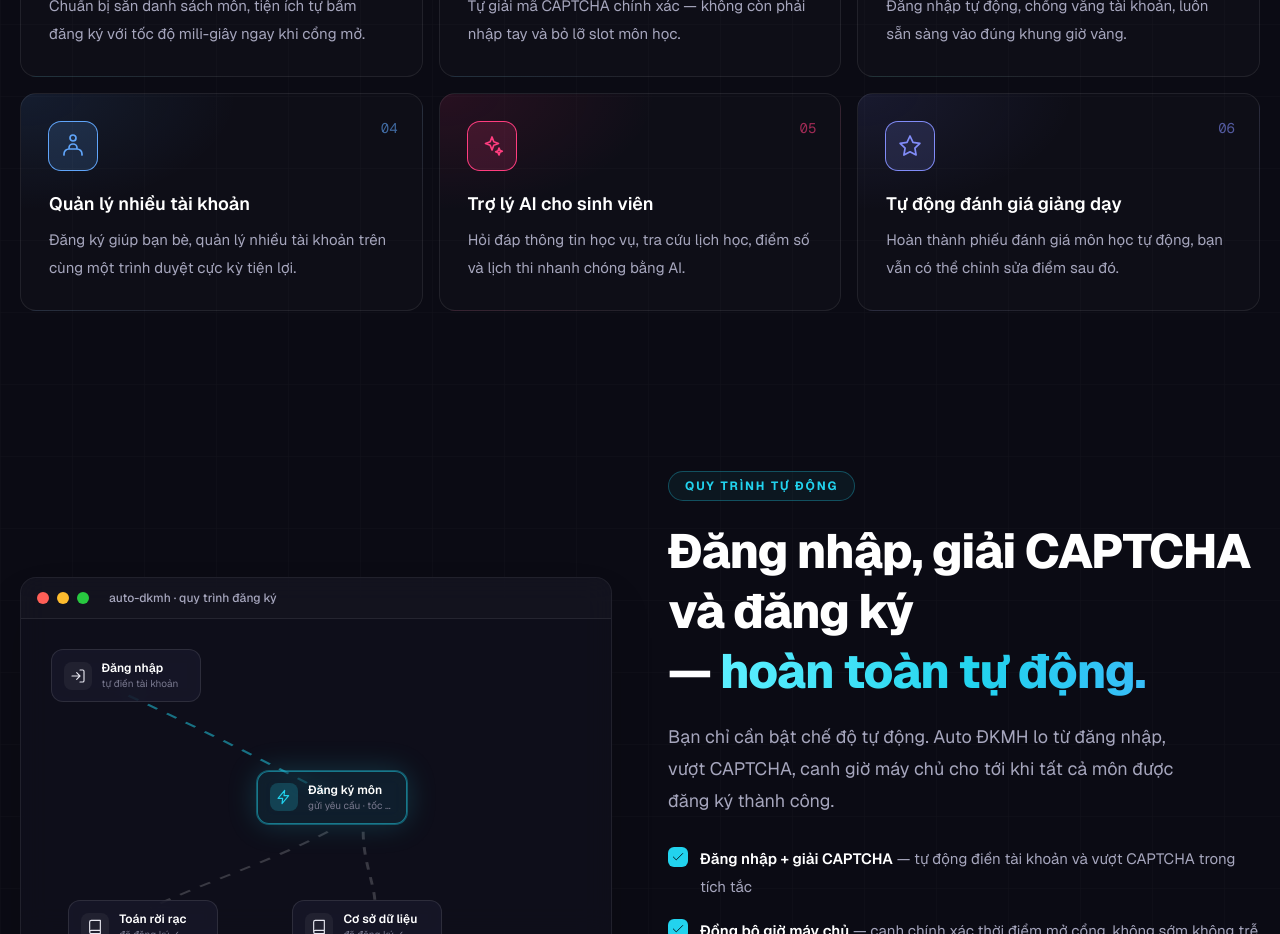
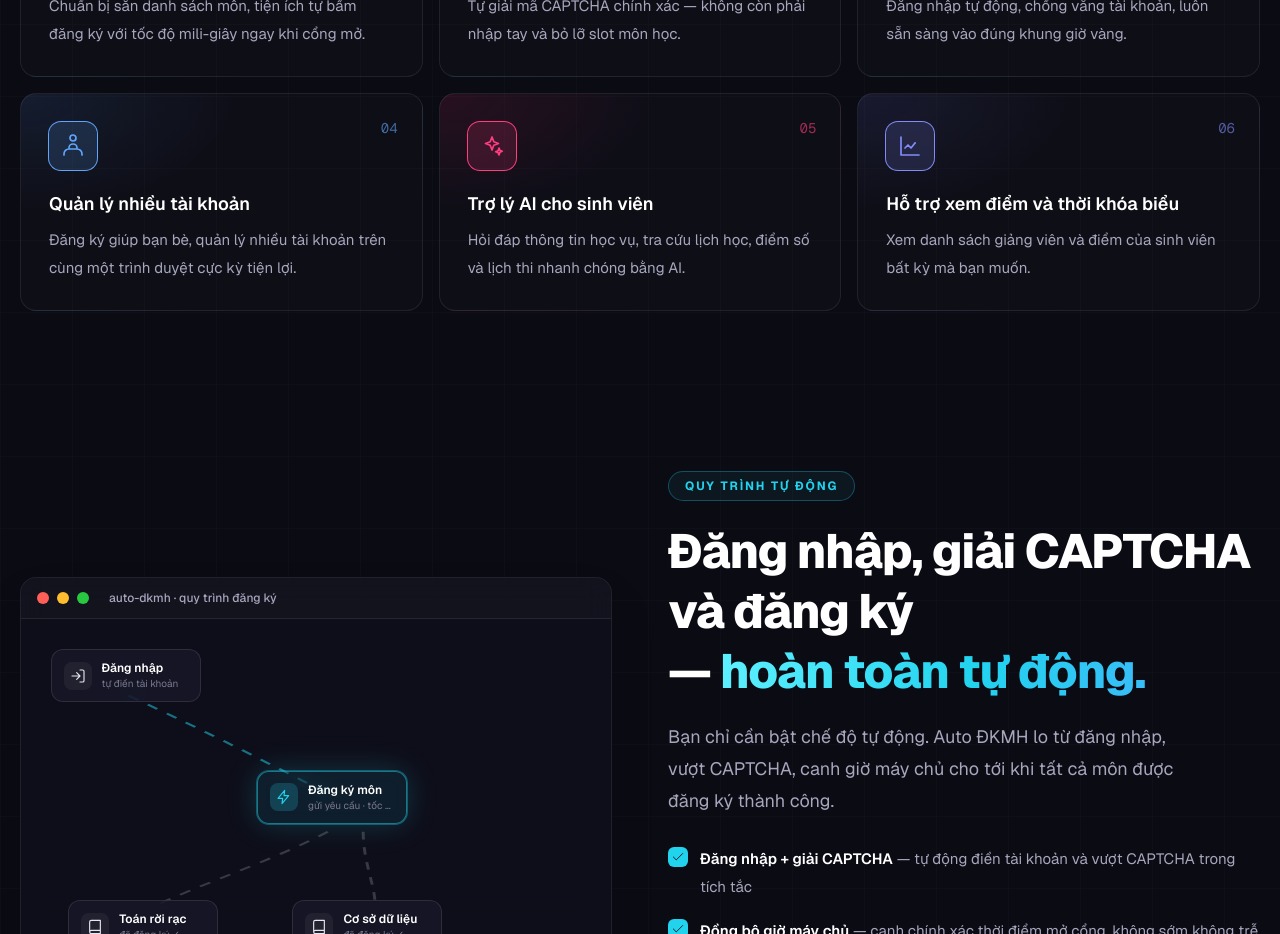
Before and after one commit to tvone/autodkmh-landing-page, a Next.js app: page / in a window 1280 px wide. Shown: the part 1200-2134 px from the top of the page. Built offline with nearby package versions, Linux system fonts and the light colour scheme.

Commit message:
update feature data

```diff
--- a/app/page.tsx
+++ b/app/page.tsx
@@ -38,10 +38,10 @@ const FEATURES = [
     desc: "Hỏi đáp thông tin học vụ, tra cứu lịch học, điểm số và lịch thi nhanh chóng bằng AI.",
   },
   {
-    icon: "star",
+    icon: "chart",
     color: "#818cf8",
-    title: "Tự động đánh giá giảng dạy",
-    desc: "Hoàn thành phiếu đánh giá môn học tự động, bạn vẫn có thể chỉnh sửa điểm sau đó.",
+    title: "Hỗ trợ xem điểm và thời khóa biểu",
+    desc: "Xem danh sách giảng viên và điểm của sinh viên bất kỳ mà bạn muốn.",
   },
 ];
 
@@ -167,6 +167,13 @@ function Icon({ name, className = "" }: { name: string; className?: string }) {
       <path d="M12 2a3 3 0 00-3 3v6a3 3 0 006 0V5a3 3 0 00-3-3zM5 11a7 7 0 0014 0M12 18v3" />
     ),
     send: <path d="M12 19V5M5 12l7-7 7 7" />,
+    chart: (
+      <>
+        <path d="M3 3v18h18" />
+        <path d="M7 14l3-3 3 3 4-5" />
+        <path d="M17 9h0" />
+      </>
+    ),
   };
   return (
     <svg
```
